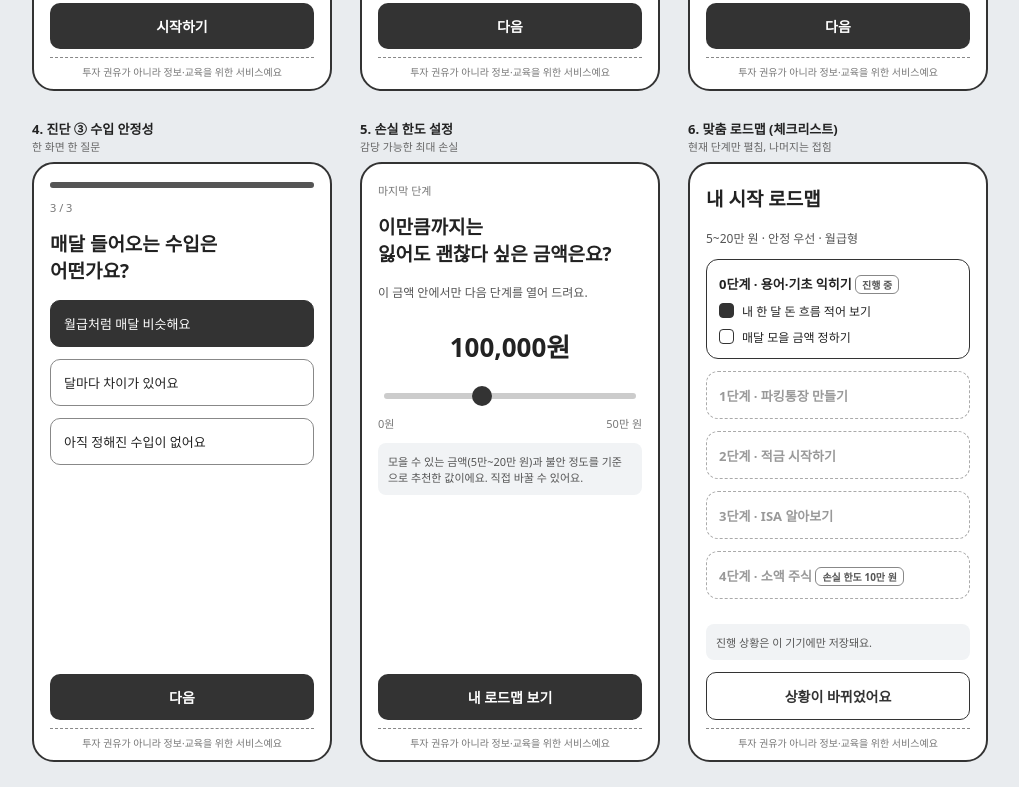
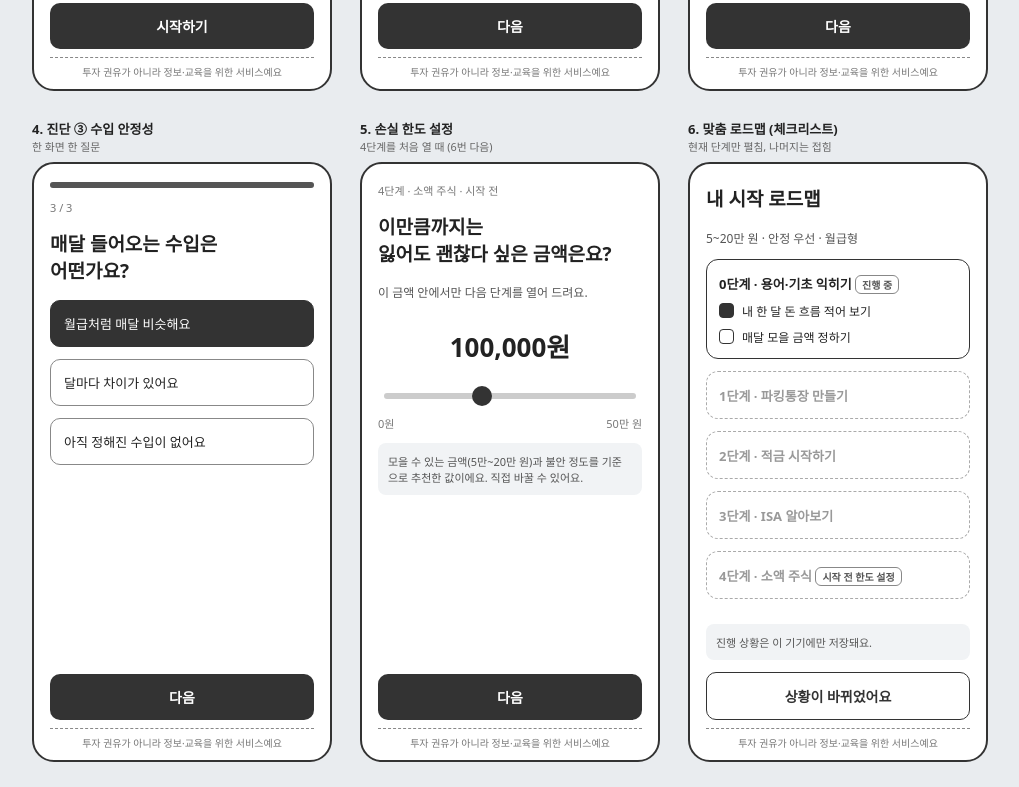
Before and after one commit to deug05-alt/hci_deu_5, a plain HTML site: page wireframe/index.html in a window 1280 px wide. Shown: the part 820-1607 px from the top of the page, without its empty margins (130-1149 px from the left). Drawn offline with Linux system fonts and the light colour scheme.

Commit message:
손실 한도 설정 시점 확정: 4단계를 처음 열 때, 테스트 과제 조정
Co-Authored-By: Claude Sonnet 5.5 <noreply@anthropic.com>
Claude-Session: https://claude.ai/code/session_01RdW35PYuhyvnLd1NCXaDRx

```diff
--- a/wireframe/index.html
+++ b/wireframe/index.html
@@ -45,9 +45,9 @@ p{font-size:12px;color:#555;margin:0}
 <p class="sub">docs/plan.md v1 기준 · 모바일 웹 · 화면 15장</p>
 <div class="legend">회색 점선 박스는 이미지·일러스트 자리입니다. 문구는 기획서의 확정 내용이며, 법적 검토 전입니다. 납입 제안 금액의 비율은 임의 값으로 테스트에서 조정합니다.
 <ul class="idx">
-<li><b>기본 흐름</b> 1 시작 · 2~4 진단 · 5 손실 한도 · 6 로드맵</li>
+<li><b>기본 흐름</b> 1 시작 · 2~4 진단 · 6 로드맵</li>
 <li><b>도움</b> 7 용어 사전 · 13 1단계 행동 지원</li>
-<li><b>4단계(소액 주식)</b> 8 안내 · 9 금액 입력 · 15 하락 대응 규칙</li>
+<li><b>4단계(소액 주식), 열 때 순서</b> 5 손실 한도 → 8 안내 → 9 금액 입력 · 15 하락 대응 규칙</li>
 <li><b>한도 변경</b> 10 한도 올리기 재진단</li>
 <li><b>진단 답에 따른 분기</b> 11 여유자금 적음 · 12 수입 불규칙 · 14 손실 불안 큼</li>
 </ul></div>
@@ -101,16 +101,16 @@ p{font-size:12px;color:#555;margin:0}
   <div class="legal">투자 권유가 아니라 정보·교육을 위한 서비스예요</div>
 </div></figure>
 
-<figure><figcaption>5. 손실 한도 설정<small>감당 가능한 최대 손실</small></figcaption>
+<figure><figcaption>5. 손실 한도 설정<small>4단계를 처음 열 때 (6번 다음)</small></figcaption>
 <div class="phone">
-  <div class="step">마지막 단계</div>
+  <div class="step">4단계 · 소액 주식 · 시작 전</div>
   <h2>이만큼까지는<br>잃어도 괜찮다 싶은 금액은요?</h2>
   <p>이 금액 안에서만 다음 단계를 열어 드려요.</p>
   <div class="amount">100,000원</div>
   <div class="slider"></div>
   <div style="display:flex;justify-content:space-between;font-size:11px;color:#777"><span>0원</span><span>50만 원</span></div>
   <div class="note">모을 수 있는 금액(5만~20만 원)과 불안 정도를 기준으로 추천한 값이에요. 직접 바꿀 수 있어요.</div>
-  <div class="btn">내 로드맵 보기</div>
+  <div class="btn">다음</div>
   <div class="legal">투자 권유가 아니라 정보·교육을 위한 서비스예요</div>
 </div></figure>
 
@@ -124,7 +124,7 @@ p{font-size:12px;color:#555;margin:0}
   <div class="stage lock"><b>1단계 · 파킹통장 만들기</b></div>
   <div class="stage lock"><b>2단계 · 적금 시작하기</b></div>
   <div class="stage lock"><b>3단계 · ISA 알아보기</b></div>
-  <div class="stage lock"><b>4단계 · 소액 주식 <span class="tag">손실 한도 10만 원</span></b></div>
+  <div class="stage lock"><b>4단계 · 소액 주식 <span class="tag">시작 전 한도 설정</span></b></div>
   <div class="note" style="margin-top:auto">진행 상황은 이 기기에만 저장돼요.</div>
   <div class="btn ghost">상황이 바뀌었어요</div>
   <div class="legal">투자 권유가 아니라 정보·교육을 위한 서비스예요</div>
```
Also changed, not shown: 1 other file.
